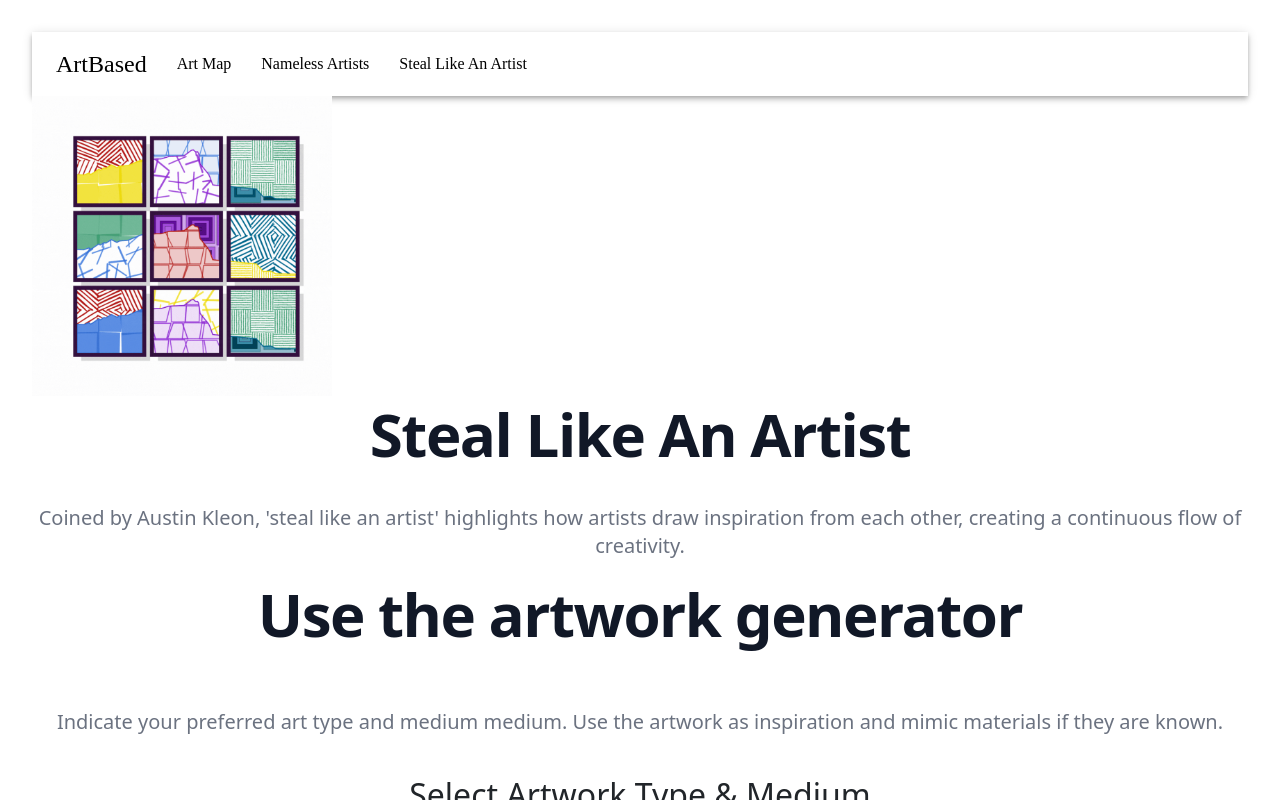
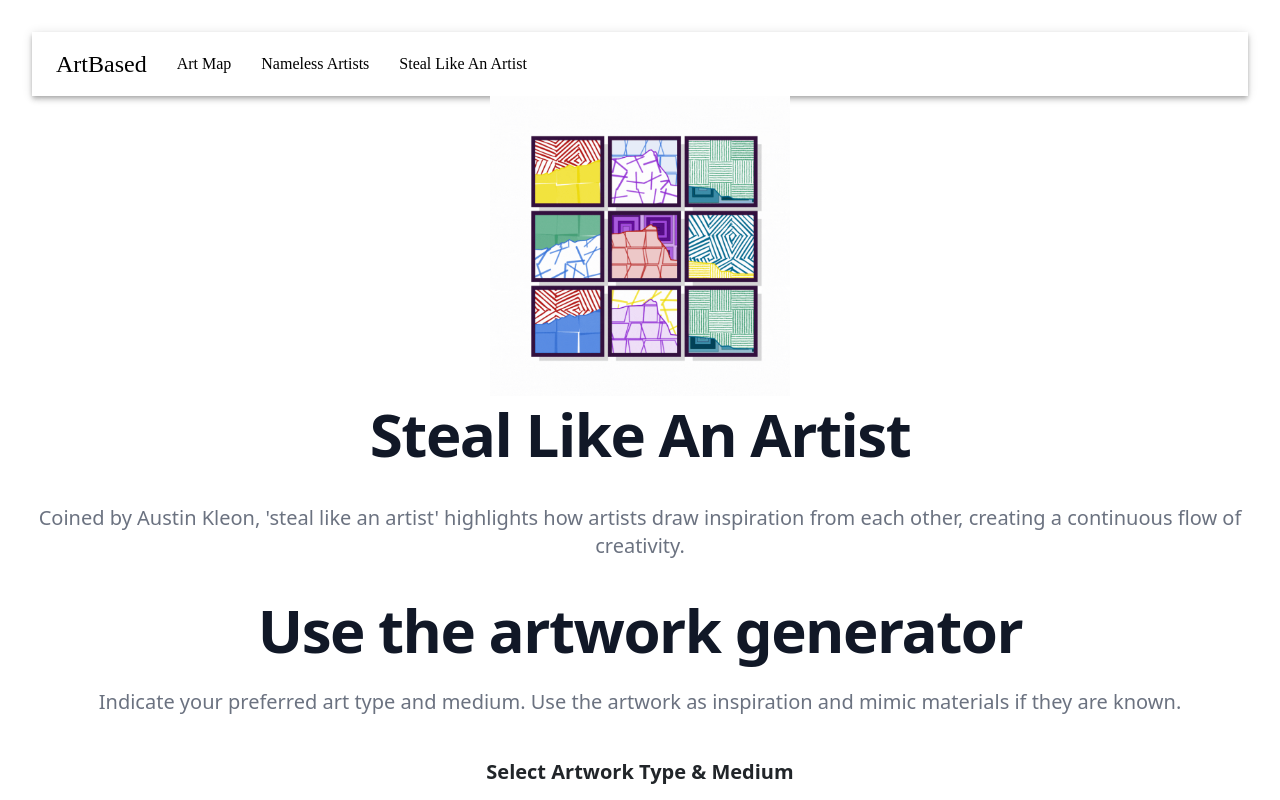
Before and after one commit to ad-str/dataBASED, a React (Vite) app in the folder client/: page /steal in a window 1280 px wide. Built offline with nearby package versions, Linux system fonts and the light colour scheme; no server answers.

Commit message:
styling on artwork card

```diff
--- a/client/src/components/ArtworkCard.jsx
+++ b/client/src/components/ArtworkCard.jsx
@@ -80,8 +80,14 @@ export default function ArtworkCard({ artworkID, handleClose }) {
             height: "auto",
           }}
         />
-        <h2>{artworkInfo.title}</h2>
-        <h2>Materials:</h2>
+        <h2 class="text-2xl 	font-style: italic font-bold dark:text-white">
+          {artworkInfo.title}
+        </h2>
+        <h4>{artworkInfo.year ? artworkInfo.year : "Unknown Year"}</h4>
+        <h4>
+          Artist: {artworkInfo.artist ? artworkInfo.artist : "Unknown Artist"}
+        </h4>
+        <h2 class="pt-2 font-bold">Materials:</h2>
         <ul>
           {artworkMaterials.length === 0 ||
           artworkMaterials[0] === "Unknown" ? (
@@ -92,10 +98,7 @@ export default function ArtworkCard({ artworkID, handleClose }) {
             ))
           )}
         </ul>
-        <h4>
-          Artist: {artworkInfo.artist ? artworkInfo.artist : "Unknown Artist"}
-        </h4>
-        <h4>Year: {artworkInfo.year ? artworkInfo.year : "Unknown Year"}</h4>
+
         <Button onClick={handleClose}>Close</Button>
       </Box>
     </Modal>
--- a/client/src/pages/StealLike.jsx
+++ b/client/src/pages/StealLike.jsx
@@ -160,6 +160,7 @@ export default function StealLike() {
     <>
       <div>
         <img
+          class="h-auto max-w-lg mx-auto"
           src={many_versions_gif}
           alt="Your GIF"
           width="300"
@@ -181,18 +182,22 @@ export default function StealLike() {
       </div>
       <div>
         <div>
-          <h2 class="p-2 mb-4 text-2xl font-extrabold leading-none tracking-tight text-gray-900 md:text-5xl lg:text-6xl dark:text-white">
+          <h2 class="pt-6 mb-4 text-2xl font-extrabold leading-none tracking-tight text-gray-900 md:text-5xl lg:text-6xl dark:text-white">
             Use the artwork generator
           </h2>
-          <p class="pt-8 text-lg font-normal text-gray-500 lg:text-xl dark:text-gray-400">
+          <p class="p-1 text-lg font-normal text-gray-500 lg:text-xl dark:text-gray-400">
             {" "}
-            Indicate your preferred art type and medium medium. Use the artwork
-            as inspiration and mimic materials if they are known.
+            Indicate your preferred art type and medium. Use the artwork as
+            inspiration and mimic materials if they are known.
           </p>
         </div>
         <div>
           <div className="p-4 w-100 mt-5n">
-            <h2> Select Artwork Type & Medium </h2>
+            <h5 class="text-l font-bold dark:text-white">
+              {" "}
+              Select Artwork Type & Medium{" "}
+            </h5>
+            <div class="p-4">
               <select
                 className="form-control"
                 value={ArtworkType}
@@ -217,7 +222,8 @@ export default function StealLike() {
             </div>
           </div>
         </div>
-      <h5 class="p-2 mb-4 text-2xl font-extrabold leading-none tracking-tight text-gray-900 md:text-5xl lg:text-6xl dark:text-white">
+      </div>
+      <h5 class="mb-4 text-2xl font-extrabold leading-none tracking-tight text-gray-900 md:text-5xl lg:text-6xl dark:text-white">
         Click on a piece
       </h5>
       <Container style={flexFormat}>
```
Lines whose indentation alone changed are shown as unchanged.
